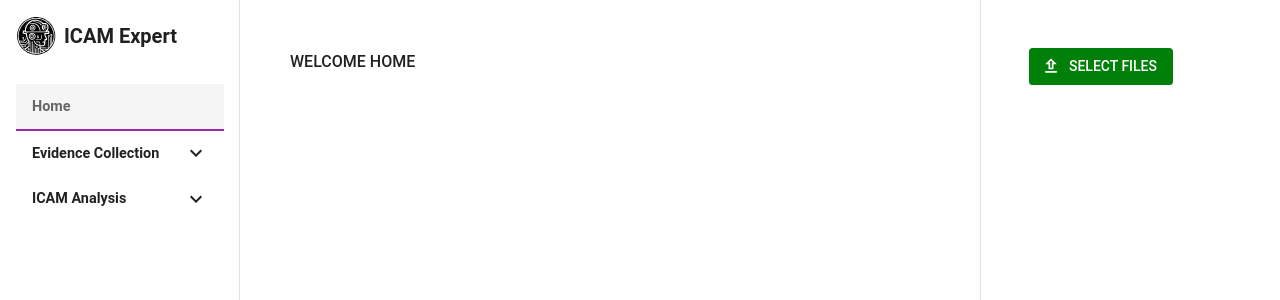
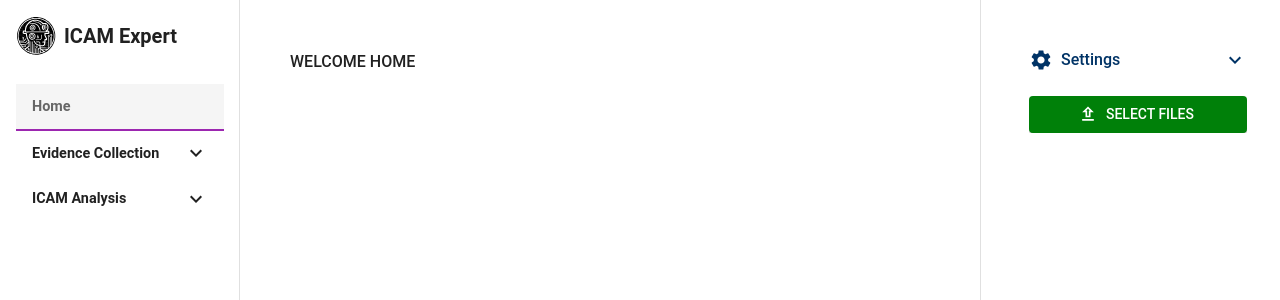
Before and after one commit to caglarcem/ICAM-Expert-App, a React (Create React App) app in the folder icam-expert-frontend/: page / in a window 1280 px wide. Shown: the top 300 px of the page. Built offline with nearby package versions, Linux system fonts and the light colour scheme.

Commit message:
added settings section

```diff
--- a/icam-expert-frontend/src/components/Sections/UploadPanel.tsx
+++ b/icam-expert-frontend/src/components/Sections/UploadPanel.tsx
@@ -1,20 +1,30 @@
 import {
+  ExpandLess as ExpandLessIcon,
+  ExpandMore as ExpandMoreIcon,
   RemoveCircleOutline as RemoveIcon,
+  Settings as SettingsIcon,
   UploadOutlined as UploadIcon,
 } from '@mui/icons-material';
 import {
   Box,
   Button,
+  FormControl,
   IconButton,
   InputLabel,
+  MenuItem,
+  Select,
   Tooltip,
   Typography,
 } from '@mui/material';
-import React, { ChangeEvent } from 'react';
+import React, { ChangeEvent, useState } from 'react';
 import { useFileContext } from '../../context/FileProvider';
 
 const UploadPanel: React.FC = () => {
   const { files, setFiles } = useFileContext();
+  const [isSettingsOpen, setIsSettingsOpen] = useState(false);
+  const [state, setState] = useState('QLD'); // Default to QLD
+  const [mineType, setMineType] = useState('Open cut'); // Default to Open cut
+  const [commodity, setCommodity] = useState('Coal'); // Default to Coal
 
   const handleFileChange = (e: ChangeEvent<HTMLInputElement>) => {
     if (e.target.files) {
@@ -49,8 +59,169 @@ const UploadPanel: React.FC = () => {
     ...videoFileTypes,
   ].join(', ');
 
-  return (
-    <Box sx={{ padding: 2 }}>
+  const handleSettingsClick = () => {
+    setIsSettingsOpen(!isSettingsOpen);
+  };
+
+  const fixedWidth = 250; // Set a fixed width for the elements
+
+  const Settings: React.FC = () => (
+    <Box sx={{ padding: 2, paddingBottom: 0, width: fixedWidth }}>
+      <Box
+        sx={{
+          display: 'flex',
+          alignItems: 'center',
+          marginBottom: 1,
+          width: '100%',
+        }}
+      >
+        <Button
+          onClick={handleSettingsClick}
+          sx={{
+            display: 'flex',
+            alignItems: 'center',
+            textTransform: 'none',
+            padding: 0,
+            fontSize: '0.875rem',
+            color: '#003366', // Darker blue color
+            '&:hover': {
+              color: '#002244', // Darker shade on hover
+            },
+            width: '100%',
+          }}
+        >
+          <SettingsIcon sx={{ marginRight: 1 }} />
+          <Typography variant="body1">Settings</Typography>
+          {isSettingsOpen ? (
+            <ExpandLessIcon sx={{ marginLeft: 'auto' }} />
+          ) : (
+            <ExpandMoreIcon sx={{ marginLeft: 'auto' }} />
+          )}
+        </Button>
+      </Box>
+      {isSettingsOpen && (
+        <Box sx={{ marginBottom: 1, width: '100%' }}>
+          <FormControl
+            fullWidth
+            variant="outlined"
+            size="small"
+            sx={{ marginBottom: 1, marginTop: 1 }}
+          >
+            <InputLabel htmlFor="state-select" sx={{ fontSize: '0.85rem' }}>
+              State
+            </InputLabel>
+            <Select
+              id="state-select"
+              value={state}
+              onChange={e => setState(e.target.value as string)}
+              label="State"
+              sx={{ fontSize: '0.85rem' }}
+              MenuProps={{
+                PaperProps: {
+                  style: {
+                    fontSize: '0.85rem',
+                    width: 200,
+                  },
+                },
+              }}
+            >
+              <MenuItem value="QLD" sx={{ fontSize: '0.85rem' }}>
+                QLD
+              </MenuItem>
+              <MenuItem value="NT" sx={{ fontSize: '0.85rem' }}>
+                NT
+              </MenuItem>
+              <MenuItem value="NSW" sx={{ fontSize: '0.85rem' }}>
+                NSW
+              </MenuItem>
+              <MenuItem value="VIC" sx={{ fontSize: '0.85rem' }}>
+                VIC
+              </MenuItem>
+              <MenuItem value="SA" sx={{ fontSize: '0.85rem' }}>
+                SA
+              </MenuItem>
+              <MenuItem value="WA" sx={{ fontSize: '0.85rem' }}>
+                WA
+              </MenuItem>
+              <MenuItem value="TAS" sx={{ fontSize: '0.85rem' }}>
+                TAS
+              </MenuItem>
+            </Select>
+          </FormControl>
+          <FormControl
+            fullWidth
+            variant="outlined"
+            size="small"
+            sx={{ marginBottom: 1, marginTop: 1 }}
+          >
+            <InputLabel htmlFor="mine-type-select" sx={{ fontSize: '0.85rem' }}>
+              Mine Type
+            </InputLabel>
+            <Select
+              id="mine-type-select"
+              value={mineType}
+              onChange={e => setMineType(e.target.value as string)}
+              label="Mine Type"
+              sx={{ fontSize: '0.85rem' }}
+              MenuProps={{
+                PaperProps: {
+                  style: {
+                    fontSize: '0.85rem',
+                    width: 200,
+                  },
+                },
+              }}
+            >
+              <MenuItem value="Open cut" sx={{ fontSize: '0.85rem' }}>
+                Open cut
+              </MenuItem>
+              <MenuItem value="Underground" sx={{ fontSize: '0.85rem' }}>
+                Underground
+              </MenuItem>
+            </Select>
+          </FormControl>
+          <FormControl
+            fullWidth
+            variant="outlined"
+            size="small"
+            sx={{ marginTop: 1 }}
+          >
+            <InputLabel htmlFor="commodity-select" sx={{ fontSize: '0.85rem' }}>
+              Commodity
+            </InputLabel>
+            <Select
+              id="commodity-select"
+              value={commodity}
+              onChange={e => setCommodity(e.target.value as string)}
+              label="Commodity"
+              sx={{ fontSize: '0.85rem' }}
+              MenuProps={{
+                PaperProps: {
+                  style: {
+                    fontSize: '0.85rem',
+                    width: 200,
+                  },
+                },
+              }}
+            >
+              <MenuItem value="Coal" sx={{ fontSize: '0.85rem' }}>
+                Coal
+              </MenuItem>
+              <MenuItem value="Metal" sx={{ fontSize: '0.85rem' }}>
+                Metal
+              </MenuItem>
+              <MenuItem value="Quarry" sx={{ fontSize: '0.85rem' }}>
+                Quarry
+              </MenuItem>
+            </Select>
+          </FormControl>
+        </Box>
+      )}
+    </Box>
+  );
+
+  const SelectFiles: React.FC = () => (
+    <Box sx={{ padding: 2, width: fixedWidth }}>
       <input
         id="fileInput"
         style={{ display: 'none' }}
@@ -60,13 +231,15 @@ const UploadPanel: React.FC = () => {
         multiple
         data-testid="file-input"
       />
-      <InputLabel htmlFor="fileInput">
+      <InputLabel htmlFor="fileInput" sx={{ width: '100%' }}>
         <Button
           sx={{
             backgroundColor: '#008009',
             '&:hover': {
               backgroundColor: '#36A137',
             },
+            marginTop: 0,
+            width: '100%',
           }}
           variant="contained"
           component="span"
@@ -104,6 +277,13 @@ const UploadPanel: React.FC = () => {
       </Box>
     </Box>
   );
+
+  return (
+    <Box>
+      <Settings />
+      <SelectFiles />
+    </Box>
+  );
 };
 
 export default UploadPanel;
```
